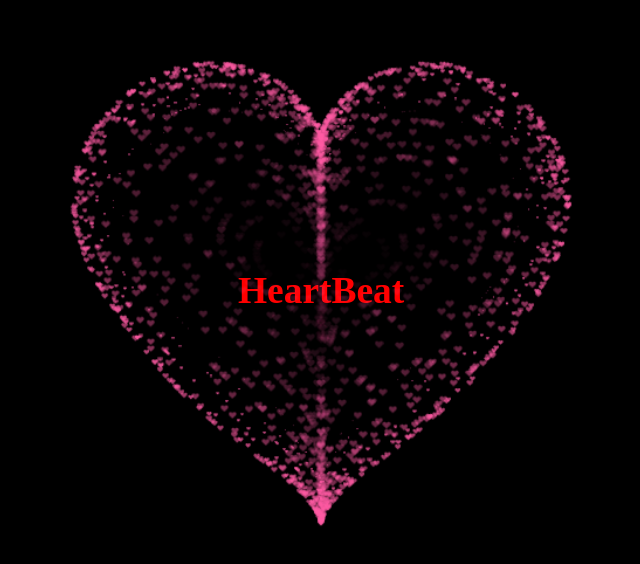
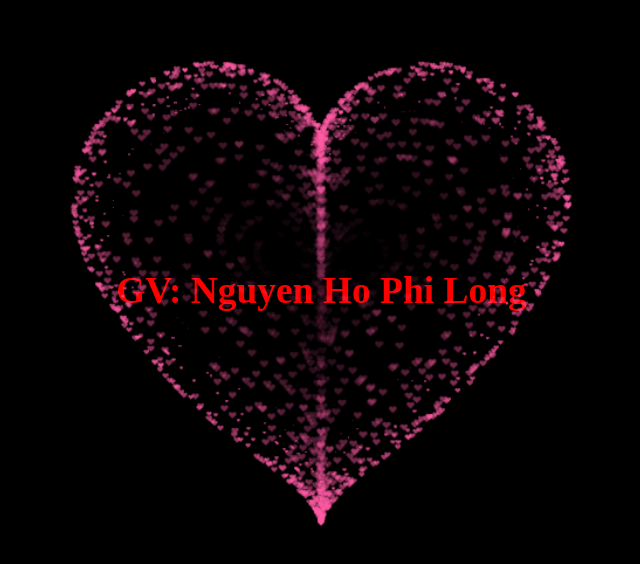
Before and after one commit to truong-dinh17/index, a plain HTML site: page index.html in a window 1280 px wide. Shown: the part 110-674 px from the top of the page, without its empty margins (319-959 px from the left). Drawn offline with Linux system fonts and the light colour scheme; animation ran at ten frames a second.

Commit message:
Update index.html

```diff
--- a/index.html
+++ b/index.html
@@ -1,7 +1,7 @@
 <!DOCTYPE html PUBLIC "-//W3C//DTD HTML 4.0 Transitional//EN">
 <html>
   <head>
-    <title>Heart</title>
+    <title>Trai Tim</title>
     <meta name="Generator" content="EditPlus" />
     <meta name="Author" content="" />
     <meta name="Keywords" content="" />
@@ -107,7 +107,7 @@
   </head>
 
   <body>
-    <h1>HeartBeat</h1>
+    <h1>GV: Nguyen Ho Phi Long</h1>
 
     <div class="box">
       <canvas id="pinkboard"></canvas>
```
